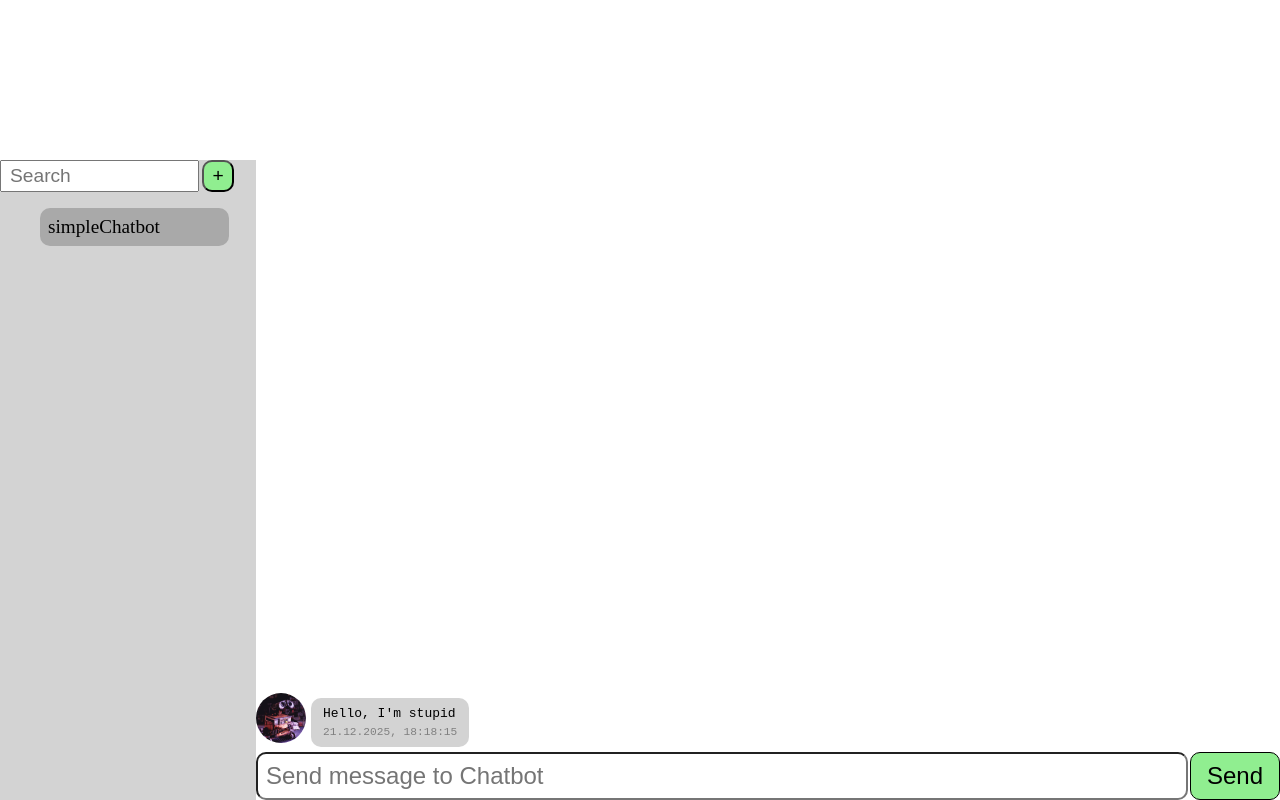
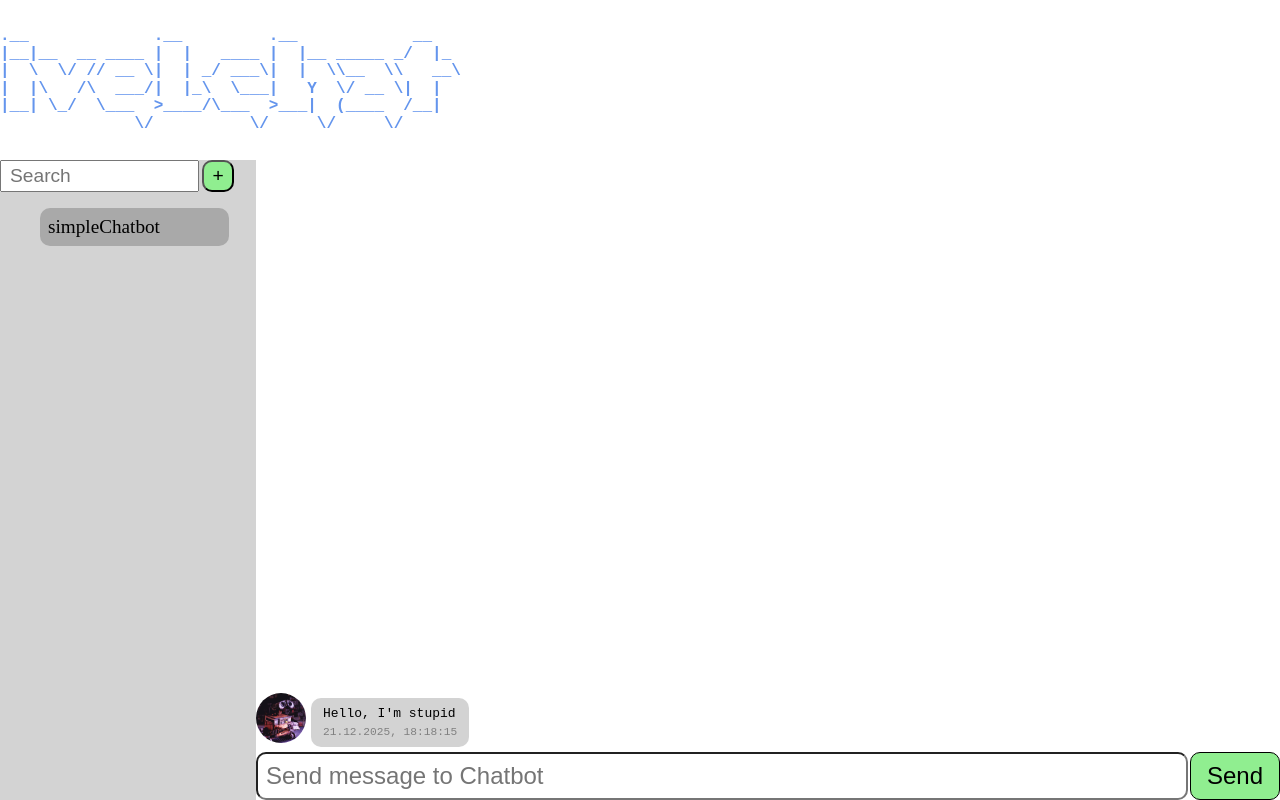
Before and after one commit to iveltier/ivelchat, a React (Vite) app: page /startseite in a window 1280 px wide. Built offline with nearby package versions, Linux system fonts and the light colour scheme.

Commit message:
logo geht

```diff
--- a/src/components/home/home.jsx
+++ b/src/components/home/home.jsx
@@ -1,4 +1,5 @@
 import { useState } from "react";
+import Logo from "./logo/logo.jsx";
 import Chat from "./chat/chat.jsx";
 import styles from "./home.module.css";
 import Menu from "./menu/menu.jsx";
@@ -30,6 +31,8 @@ function Home() {
 	// set the current bot | default: first bot
 	const [currentBot, setCurrentBot] = useState(availableBotNames[0] ?? null);
 	return (
+		<>
+			<Logo />
 			<div className={styles.homeWrapper}>
 				<Menu
 					availableBotNames={availableBotNames}
@@ -45,6 +48,7 @@ function Home() {
 					currentBot={currentBot}
 				/>
 			</div>
+		</>
 	);
 }
 export default Home;
--- a/src/components/home/home.module.css
+++ b/src/components/home/home.module.css
@@ -5,3 +5,8 @@
 	bottom: 0;
 	width: 100%;
 }
+
+.logo {
+	color: black;
+	position: fixed;
+}
--- /dev/null
+++ b/src/components/home/logo/logo.jsx
@@ -0,0 +1,14 @@
+import styles from "./logo.module.css";
+
+const asciiLogo = `
+.__             .__         .__            __
+|__|__  __ ____ |  |   ____ |  |__ _____ _/  |_
+|  \\  \\/ // __ \\|  | _/ ___\\|  |  \\\\__  \\\\   __\\
+|  |\\   /\\  ___/|  |_\\  \\___|   Y  \\/ __ \\|  |
+|__| \\_/  \\___  >____/\\___  >___|  (____  /__|
+              \\/          \\/     \\/     \\/
+`;
+
+export default function Logo() {
+	return <pre className={styles.logo}>{asciiLogo}</pre>;
+}
--- /dev/null
+++ b/src/components/home/logo/logo.module.css
@@ -0,0 +1,20 @@
+.logo {
+	font-family: monospace;
+	font-size: 1rem;
+	font-weight: bold;
+	line-height: 1.1;
+	color: cornflowerblue;
+	margin: 0;
+	padding: 0;
+	white-space: pre;
+	height: 18vh;
+	display: flex;
+	align-items: center;
+	justify-content: left;
+}
+
+@media (prefers-color-scheme: dark) {
+	.logo {
+		--logo-color: dark;
+	}
+}
```
Also changed, not shown: src/assets/ivelchat.svg (added). Lines whose indentation alone changed are shown as unchanged.
